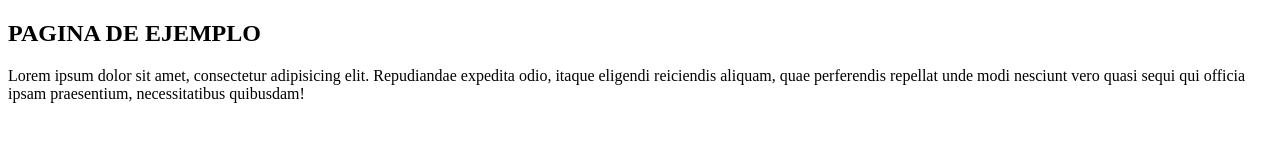
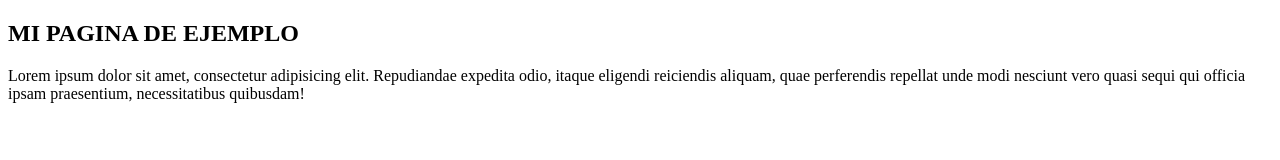
Before and after one commit to Ezequiel-Peralta/nucbaGIT, a plain HTML site: page index.html in a window 1280 px wide. Drawn offline with Linux system fonts and the light colour scheme.

Commit message:
el primer section

```diff
--- a/index.html
+++ b/index.html
@@ -10,7 +10,7 @@
     <main>
         <section>
             <div>
-                <h1>PAGINA DE EJEMPLO</h1>
+                <h1>MI PAGINA DE EJEMPLO</h1>
                 <p>Lorem ipsum dolor sit amet, consectetur adipisicing elit. Repudiandae expedita odio, itaque eligendi reiciendis aliquam, quae perferendis repellat unde modi nesciunt vero quasi sequi qui officia ipsam praesentium, necessitatibus quibusdam!</p>
             </div>
         </section>
```
